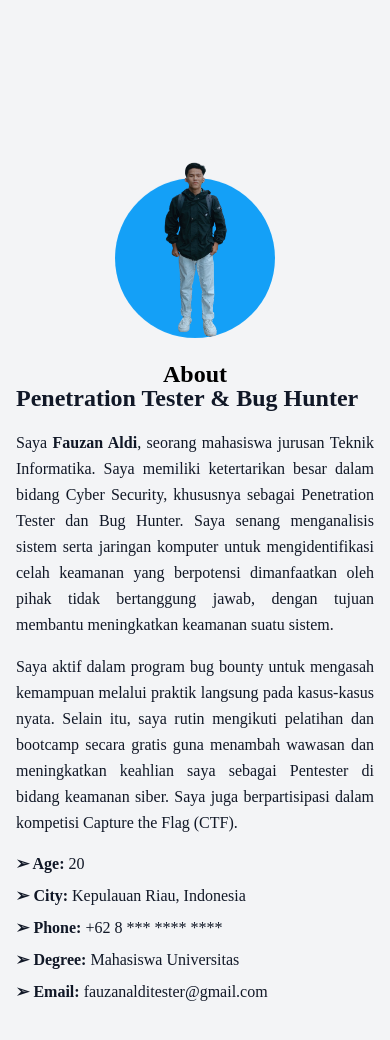
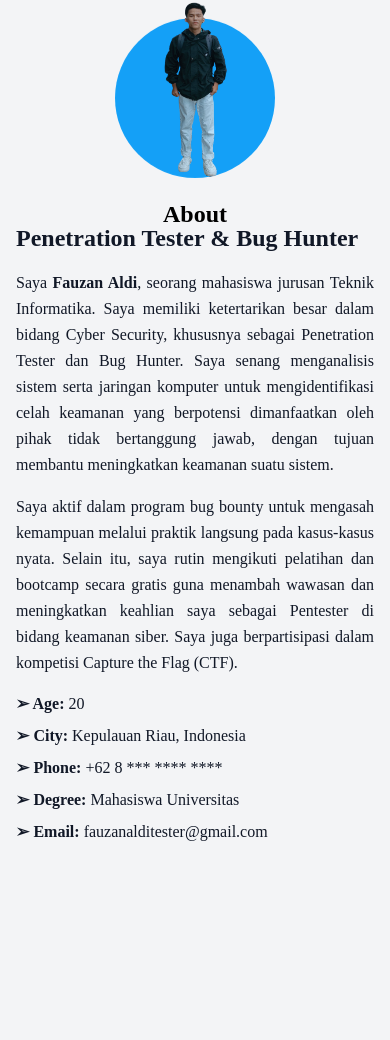
Before and after one commit to Fauzan-Aldi/portofolio, a React (Vite) app: page / in a window 390 px wide. Shown: the part 614-1654 px from the top of the page. Built offline with nearby package versions, Linux system fonts and the light colour scheme; a web font is replaced by a local one.

Commit message:
First Changeeeeeee

```diff
--- a/src/Components/About.tsx
+++ b/src/Components/About.tsx
@@ -5,7 +5,7 @@ function About() {
   return (
     <>
       <section id="About" className="bg-gray-100 py-10">
-        <div className="container mx-auto h-screen mt-10 md:mt-0">
+        <div className="container mx-auto h-screen mt-10 -translate-y-40 md:-translate-y-0 md:mt-0">
           <h1 className="text-2xl font-bold text-center mb-4 hidden md:block">About</h1>
           <div className="grid grid-cols-1 md:grid-cols-2 gap-6 relative">
         <h1 className="text-2xl font-bold text-center mb-4 w-full absolute md:block top-0 md:hidden">About</h1>
@@ -16,7 +16,7 @@ function About() {
               <motion.div
                 animate={{
                   scaleX: [1, 0.5, 0.8, 1.2, 1],
-                  scaleY: [1, 0.8, 2.5, 0.9, 1],
+                  scaleY: [1, 1, 2.5, 1, 1],
                   rotate: [0, 45, 90, -45, 0],
                 }}
                 transition={{
```
